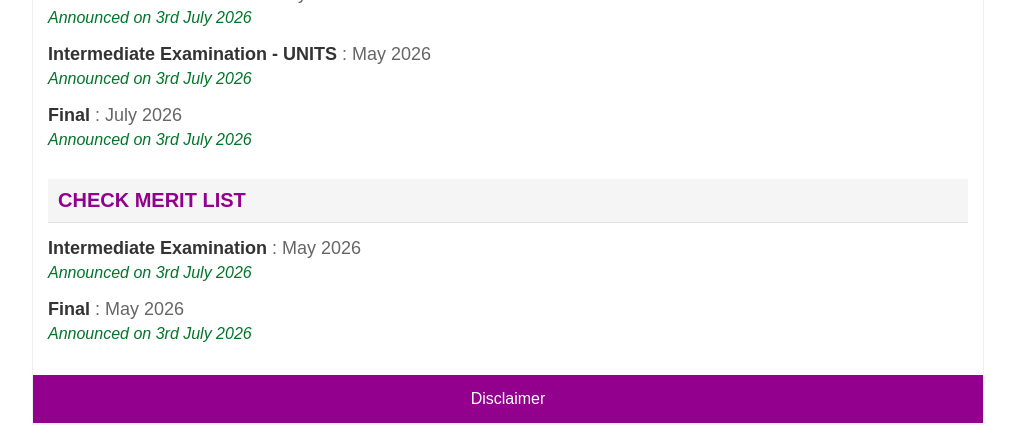
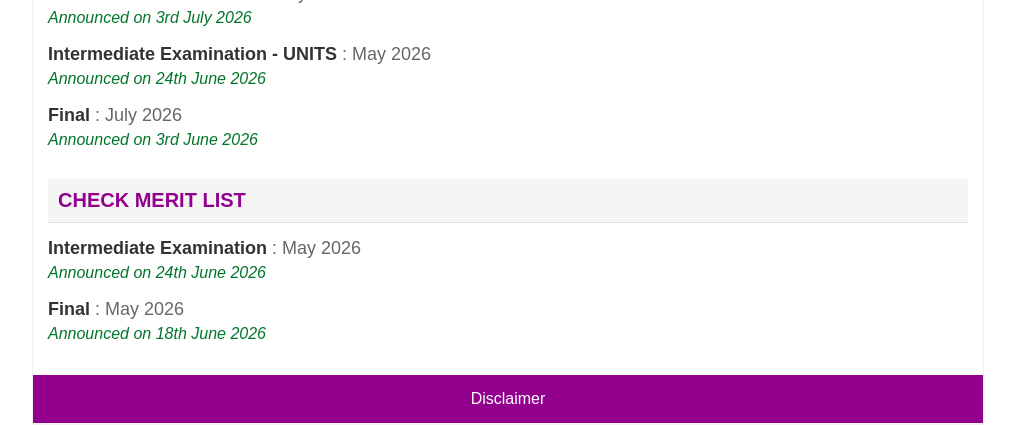
Before and after one commit to ShreyasSondur/caresult, a Next.js app: page /caresult in a window 1280 px wide. Shown: the part 214-639 px from the top of the page, without its empty margins (132-1147 px from the left). Built offline with nearby package versions, Linux system fonts and the light colour scheme.

Commit message:
upadted results date

```diff
--- a/src/app/caresult/page.tsx
+++ b/src/app/caresult/page.tsx
@@ -27,13 +27,13 @@ export default function HomeResults() {
             <div className="exam_name">
               <Link href="#">Intermediate Examination - UNITS</Link> : May 2026
             </div>
-            <div className="annu_date">Announced on 3rd July 2026</div>
+            <div className="annu_date">Announced on 24th June 2026</div>
           </li>
           <li>
             <div className="exam_name">
               <Link href="#">Final</Link> : July 2026
             </div>
-            <div className="annu_date">Announced on 3rd July 2026</div>
+            <div className="annu_date">Announced on 3rd June 2026</div>
           </li>
         </ul>
 
@@ -43,13 +43,13 @@ export default function HomeResults() {
             <div className="exam_name">
               <Link href="#">Intermediate Examination</Link> : May 2026
             </div>
-            <div className="annu_date">Announced on 3rd July 2026</div>
+            <div className="annu_date">Announced on 24th June 2026</div>
           </li>
           <li>
             <div className="exam_name">
               <Link href="#">Final</Link> : May 2026
             </div>
-            <div className="annu_date">Announced on 3rd July 2026</div>
+            <div className="annu_date">Announced on 18th June 2026</div>
           </li>
         </ul>
       </div>
```
